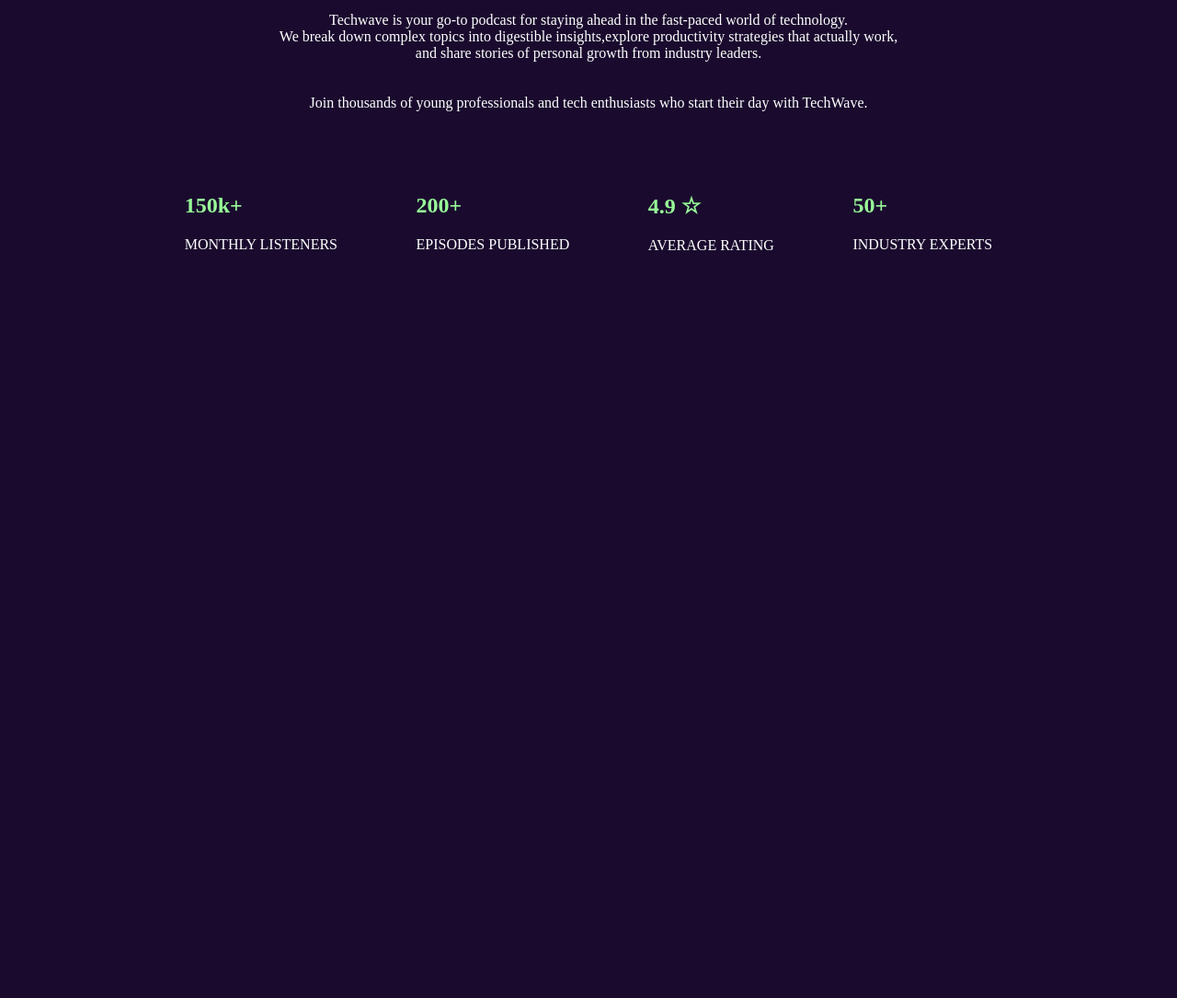
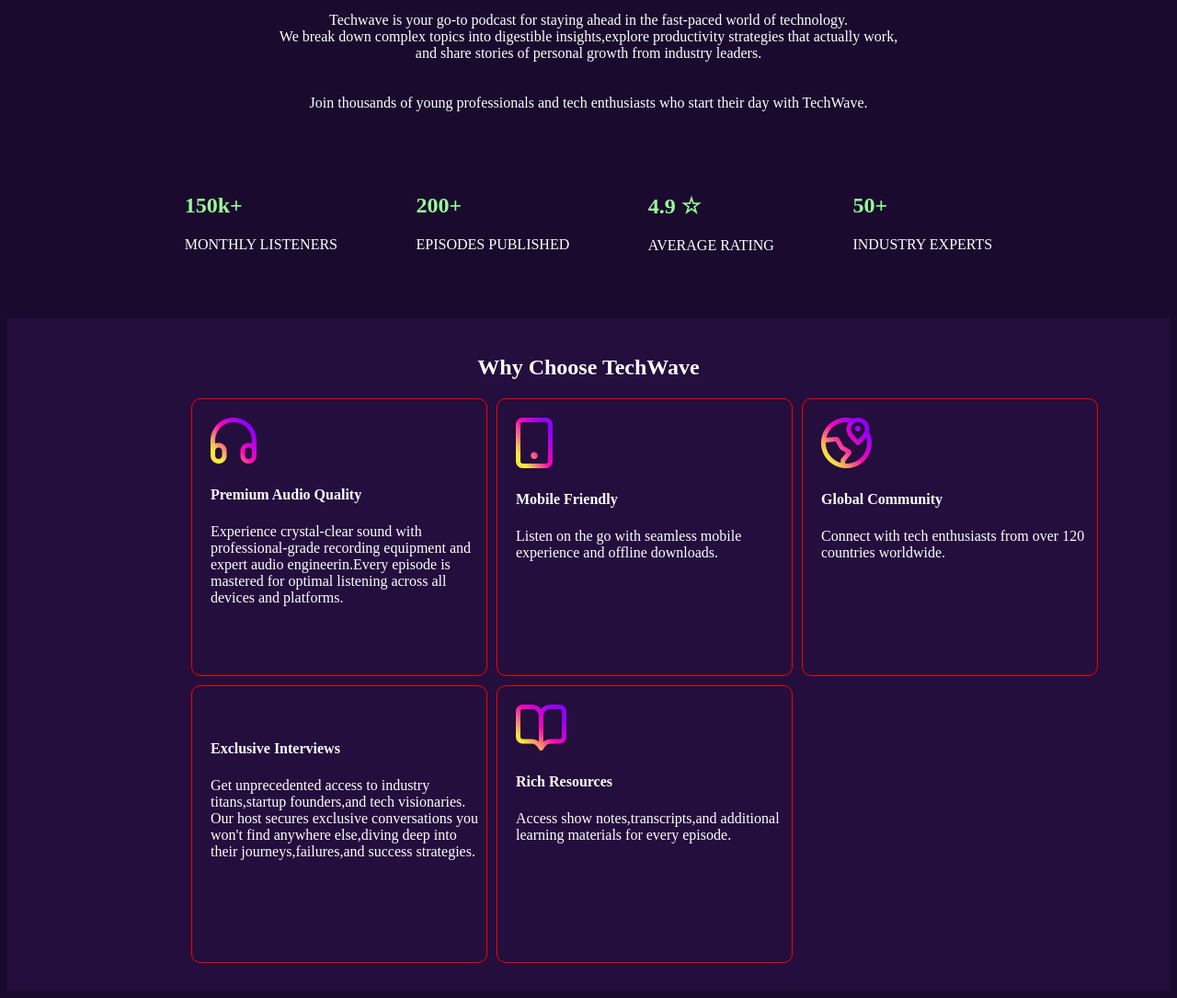
Before and after one commit to fahmidaafrozmoni2928-droid/b13-A2, a plain HTML site: page index.html in a window 1280 px wide. Shown: the part 870-1955 px from the top of the page at 92% size. Before the commit the page ends 1170 px from the top, so only its background shows below. Drawn offline with Linux system fonts and the light colour scheme.

Commit message:
added cards

```diff
--- a/index.html
+++ b/index.html
@@ -86,6 +86,39 @@
             <p>INDUSTRY EXPERTS</p>
         </div>
       </section>
+      <br>
+      <br>
+      <br>
+      <section class="logos">
+        <h1 class="choose">Why Choose TechWave</h1>
+        <div class="cards">
+        <div class="card1">
+            <img src="assets/headphone.png">
+            <h4>Premium Audio Quality</h4>
+            <p>Experience crystal-clear sound with professional-grade recording equipment and expert audio engineerin.Every episode is mastered for optimal listening across all devices and platforms.</p>
+        </div>
+        <div class="card2">
+            <img src="assets/device.png">
+            <h4>Mobile Friendly</h4>
+            <p>Listen on the go with seamless mobile experience and offline downloads.</p>
+        </div>
+        <div class="card3">
+            <img src="assets/location.png">
+            <h4>Global Community</h4>
+            <p>Connect with tech enthusiasts from over 120 countries worldwide.</p>
+        </div>
+        <div class="card4">
+            <img src="">
+            <h4>Exclusive Interviews</h4>
+            <p>Get unprecedented access to industry titans,startup founders,and tech visionaries. Our host secures exclusive conversations you won't find anywhere else,diving deep into their journeys,failures,and success strategies.</p>
+        </div>
+        <div class="card5">
+            <img src="assets/resource.png">
+            <h4>Rich Resources</h4>
+            <p>Access show notes,transcripts,and additional learning materials for every episode.</p>
+        </div>
+        </div>
+      </section>
 
 
 </body>
--- a/style.css
+++ b/style.css
@@ -116,3 +116,33 @@
 .monthly h2{
    color: palegreen;
 }
+.card1,.card2,.card3,.card4,.card5{
+   border: 1px solid red;
+   border-radius: 10px;
+   width: 300px;
+   height: 280px;
+   padding-left: 20px;
+   padding-top: 20px;
+   color: white;
+
+
+
+}
+.cards{
+    display: grid;
+    grid-template-columns: repeat(3,1fr);
+
+    gap: 10px;
+    align-items: center;
+    padding-left: 200px;
+    padding-right: 100px;
+}
+.choose{
+   color: white;
+   text-align: center;
+}
+.logos{
+   background-color: rgba(36,14,61,1);
+   padding-top: 20px;
+   padding-bottom: 30px;
+}
```
